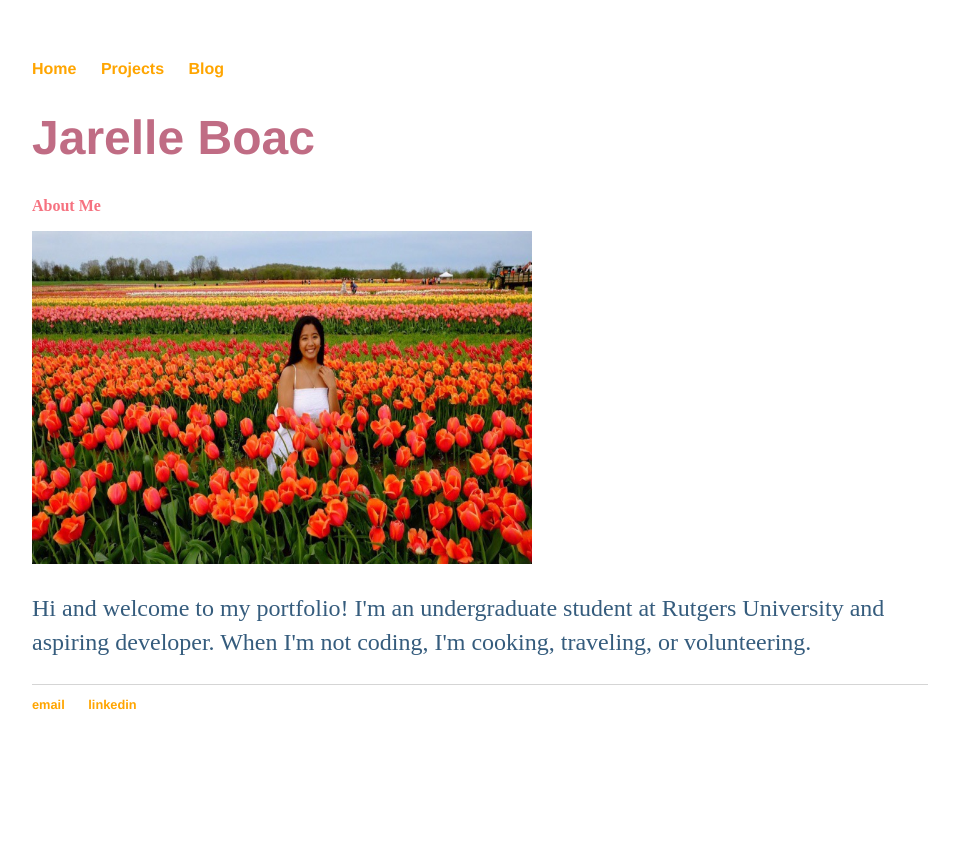
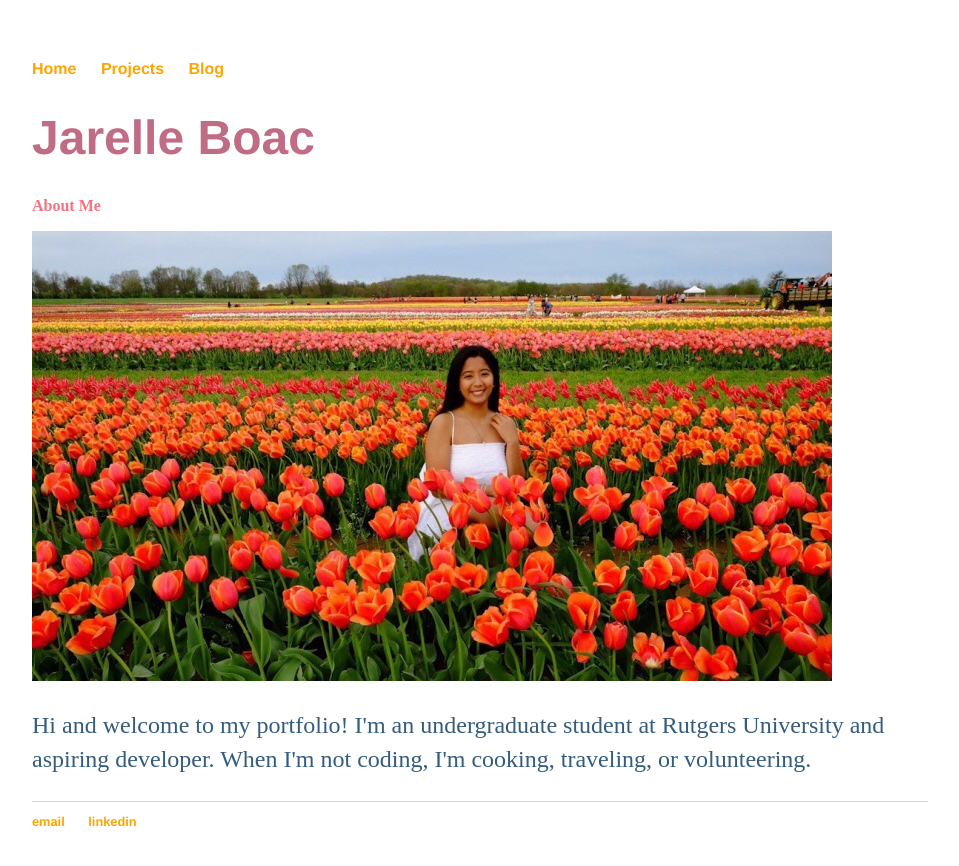
Before and after one commit to jarelle22/jarelleboac.github.io, a Jekyll site: the page built from index.html, in a window 1280 px wide. Shown: the top 866 px of the page, without its empty margins (160-1119 px from the left). Built offline with Jekyll 4.4.1, drawn with Linux system fonts in a browser that asks for light colours.

Commit message:
Update index.html
playing around with dimensions to make it look normal

```diff
--- a/index.html
+++ b/index.html
@@ -6,6 +6,6 @@
 		<div class="blurb">
 			<h1>Jarelle Boac</h1>
 			<h3>About Me</h3>
-			<img src="72C66544-96D7-4B87-AFAA-75E7CFD6FF7A.jpeg" alt="Jarelle Boac in a field of flowers" width="500" height="333">
+			<img src="72C66544-96D7-4B87-AFAA-75E7CFD6FF7A.jpeg" alt="Jarelle Boac in a field of flowers">
 			<p>Hi and welcome to my portfolio! I'm an undergraduate student at Rutgers University and aspiring developer. When I'm not coding, I'm cooking, traveling, or volunteering. </p>
 		</div>
```
